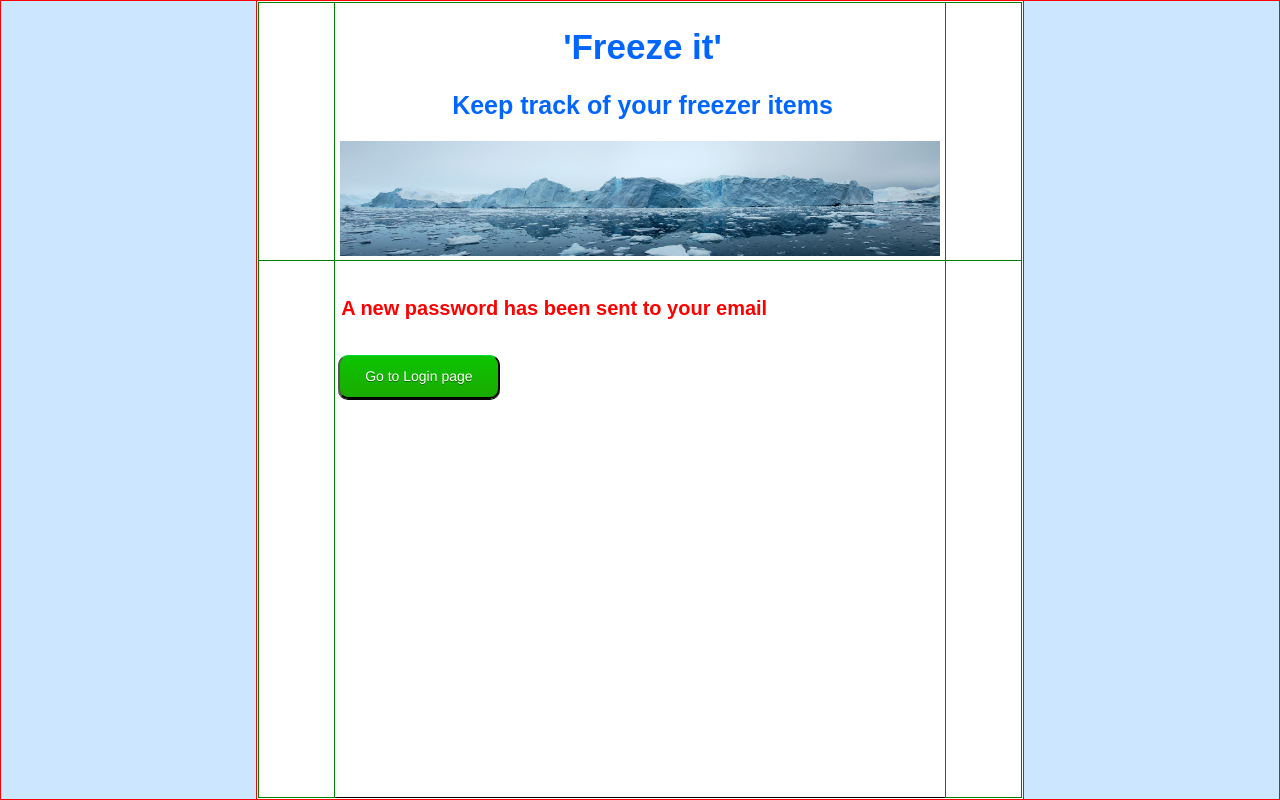
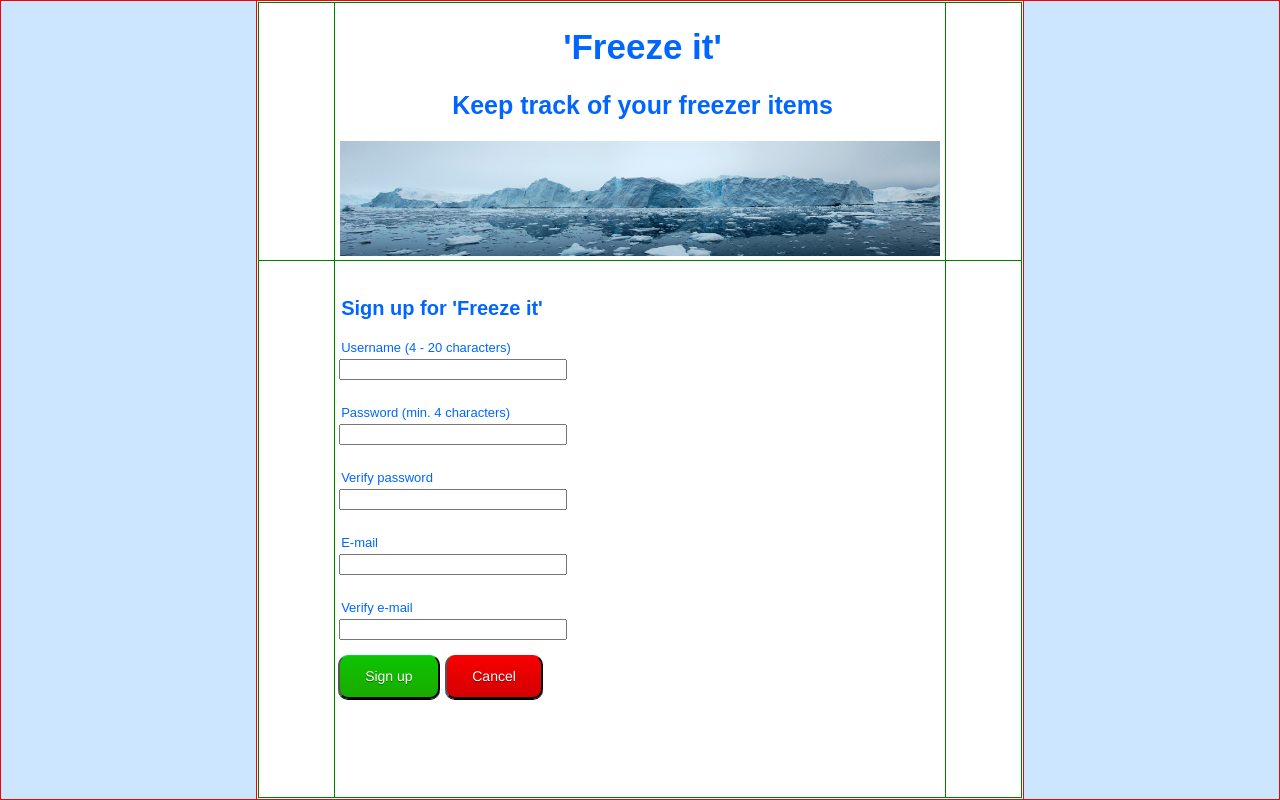
Before and after one commit to kirstine78/freeze-it, a Python web app: template templates/testNewLayout.html in a window 1280 px wide. Run offline with Jinja, Linux system fonts and the light colour scheme; the template is opened without the code that fills it, so the values that code supplies are empty.

Commit message:
login and sign up layout fixed

```diff
--- a/templates/testNewLayout.html
+++ b/templates/testNewLayout.html
@@ -17,24 +17,11 @@
 		background: #CCE6FF;
 		}
 
-		.Table_Center, .tr_table_Center
-		{
-		border-collapse:collapse;
-		border:1px solid black;
-		}
-
-
-		.td_table_Center_narrow, .td_table_Center_wide
+		.Table_Center, .tr_table_Center, .td_table_Center_narrow, .td_table_Center_wide
 		{
 		border-collapse:collapse;
 		border:1px solid green;
 		}
-
-		.Table_Edit
-		{
-		border-collapse:collapse;
-		}
-
 
 		.error_message_red
 		{
@@ -62,18 +49,6 @@
 		{
 		margin-left: 5px;
 		color:#0066FF;
-		}
-
-		.red
-		{
-		margin-left: 5px;
-		color:red;
-		}
-
-		.green
-		{
-		margin-left: 5px;
-		color:#00B800;
 		}
 
 		.button
@@ -137,37 +112,6 @@
 		color: #ffffff;
 		}
 
-		.button_red_small
-		{
-		border-top: 1px solid #ff0000;
-		background: #d40000;
-		background: -webkit-gradient(linear, left top, left bottom, from(#f70000), to(#d40000));
-		background: -webkit-linear-gradient(top, #f70000, #d40000);
-		background: -moz-linear-gradient(top, #f70000, #d40000);
-		background: -ms-linear-gradient(top, #f70000, #d40000);
-		background: -o-linear-gradient(top, #f70000, #d40000);
-		padding: 7px 14px;
-		-webkit-border-radius: 8px;
-		-moz-border-radius: 8px;
-		border-radius: 8px;
-		-webkit-box-shadow: rgba(0,0,0,1) 0 1px 0;
-		-moz-box-shadow: rgba(0,0,0,1) 0 1px 0;
-		box-shadow: rgba(0,0,0,1) 0 1px 0;
-		text-shadow: rgba(0,0,0,.4) 0 1px 0;
-		color: white;
-		font-size: 12px;
-		font-family: Helvetica, Arial, Sans-Serif;
-		text-decoration: none;
-		vertical-align: middle;
-		}
-
-		.button_red_small:hover
-		{
-		border-top-color: #f20000;
-		background: #f20000;
-		color: #ffffff;
-		}
-
 		#margin_butt
 		{
 		margin-left: 2px;
@@ -208,14 +152,54 @@
 
 						<tr class="tr_table_Center" style="height:75%">
 							<td class="td_table_Center_narrow" style="width:10%"></td>
-							<td class="td_table_B_wide" style="width:80%; vertical-align:top;">
+							<td class="td_table_Center_wide" style="width:80%; vertical-align:top;">
 								<br>
-											<p class="red" style="font-size:20px;"><b>A new password has been sent to your email</b></p>
+								<p class="blue" style="font-size:20px;"><b>Sign up for 'Freeze it'</b></p>
+								<form method="post">
+									<label>
+										<div class="blue">Username (4 - 20 characters)</div>
+										<input id="margin" type="text" name="username" value="{{signup_username}}" maxlength="20" style="width:220px;">
 
-											<form action="">
-												<br>
-												<input id="margin_butt" class="button" type="button" value="Go to Login page" onclick="window.location.href='/';">
-											</form>
+										<span class="error_message_red">{{username_error}}</span>
+									</label>
+									<br>
+									<br>
+									<label>
+										<div class="blue">Password (min. 4 characters)</div>
+										<input id="margin" type="password" name="password" style="width:220px;">
+
+										<span class="error_message_red">{{password_error}}</span>
+									</label>
+									<br>
+									<br>
+									<label>
+										<div class="blue">Verify password</div>
+										<input id="margin" type="password" name="verify" style="width:220px;">
+
+										<span class="error_message_red">{{verify_error}}</span>
+									</label>
+									<br>
+									<br>
+									<label>
+										<div class="blue">E-mail</div>
+										<input id="margin" type="text" name="email" value="{{email}}" style="width:220px;">
+
+										<span class="error_message_red">{{email_error}}</span>
+									</label>
+									<br>
+									<br>
+									<label>
+										<div class="blue">Verify e-mail</div>
+										<input id="margin" type="text" name="verify_email" value="{{email_verify}}" style="width:220px;">
+
+										<span class="error_message_red">{{verify_email_error}}</span>
+									</label>
+									<br>
+									<br>
+									<input id="margin_butt" class="button" type="submit" value="Sign up">
+
+									<input id="margin_butt" class="button_red" type="button" value="Cancel" onclick="location.href='/';">
+								</form>
 							</td>
 							<td class="td_table_Center_narrow" style="width:10%"></td>
 						</tr>
```
Also changed, not shown: templates/loginToFreezeIt.html (+37 -39 lines), templates/signupForFreezeIt.html (+27 -36 lines).
